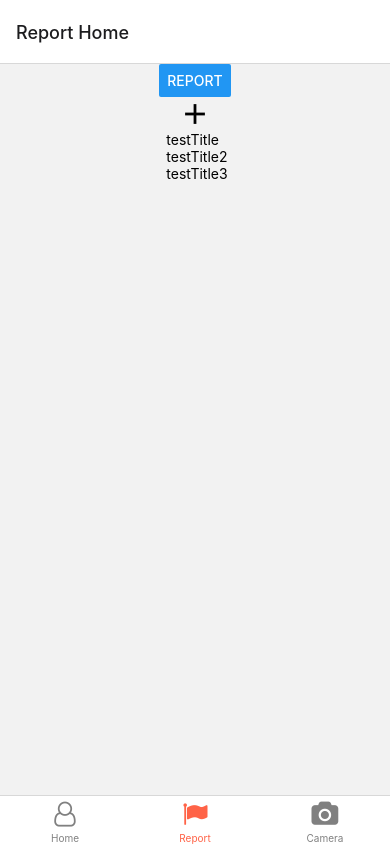
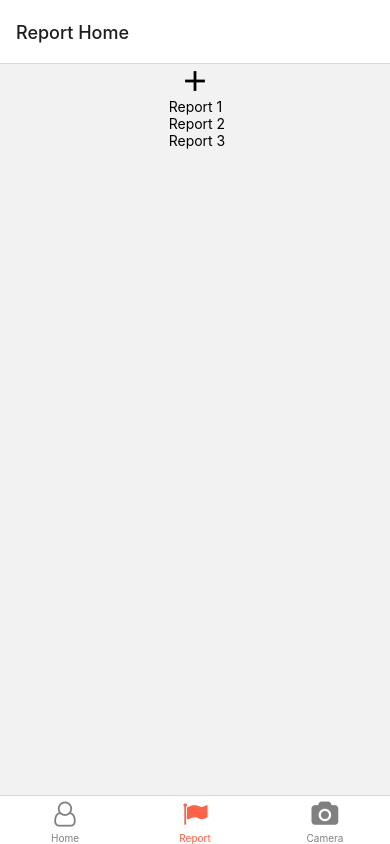
Before and after one commit to zex3/code-exp-prj, a React Native app: screen /Report in a window 390 px wide. Built offline with nearby package versions, Linux system fonts and the light colour scheme.

Commit message:
updated report screen

```diff
--- a/screens/ReportScreen.js
+++ b/screens/ReportScreen.js
@@ -21,21 +21,21 @@ function ReportScreen() {
   const [report, setReport] = useState([
     {
       id: 1,
-      title: "testTitle",
-      description: "testDescriptpion",
-      location: "testLocation",
+      title: "Report 1",
+      description: "Description",
+      location: "Location",
     },
     {
       id: 2,
-      title: "testTitle2",
-      description: "testDescriptpion2",
-      location: "testLocation2",
+      title: "Report 2",
+      description: "Description",
+      location: "Location",
     },
     {
       id: 3,
-      title: "testTitle3",
-      description: "testDescriptpion3",
-      location: "testLocation3",
+      title: "Report 3",
+      description: "Description",
+      location: "Location",
     },
   ]);
 
@@ -49,11 +49,6 @@ function ReportScreen() {
 
   return (
     <View style={{ flex: 1, justifyContent: "center", alignItems: "center" }}>
-      <Button
-        onPress={() => navigation.navigate("Report Form")}
-        title="Report"
-      />
-
       <Modal visible={modalOpen}>
         <View style={{ marginTop: 30, marginLeft: 20 }}>
           <MaterialIcons
@@ -83,21 +78,12 @@ function ReportScreen() {
   );
 }
 
-function ReportSecondScreen() {
-  return (
-    <View style={styles.GreetingText}>
-      <Text style={styles.ChangeColor}>Report Form!</Text>
-    </View>
-  );
-}
-
 const Stack = createStackNavigator();
 
 export default function ReportStack() {
   return (
     <Stack.Navigator>
       <Stack.Screen name="Report Home" component={ReportScreen} />
-      <Stack.Screen name="Report Form" component={ReportSecondScreen} />
     </Stack.Navigator>
   );
 }
```
